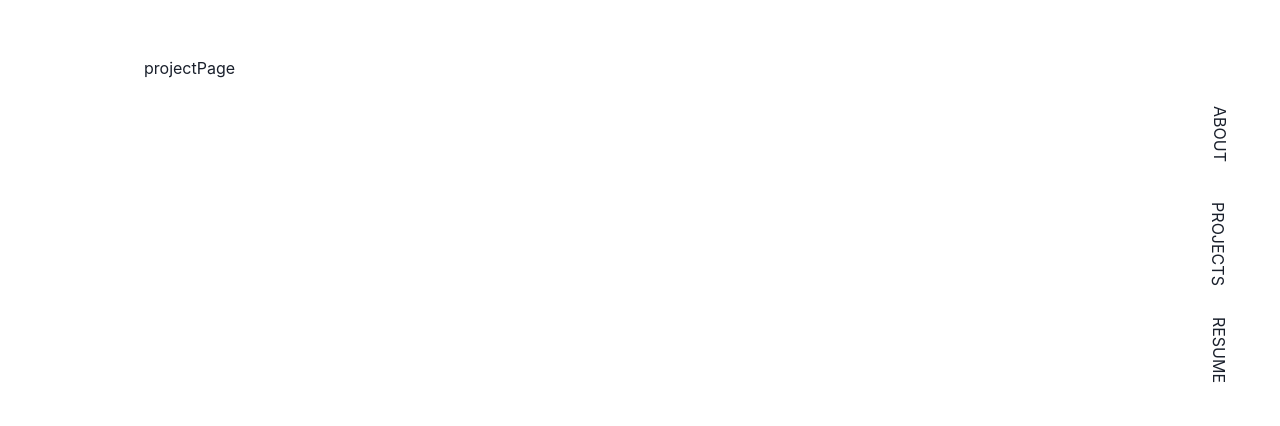
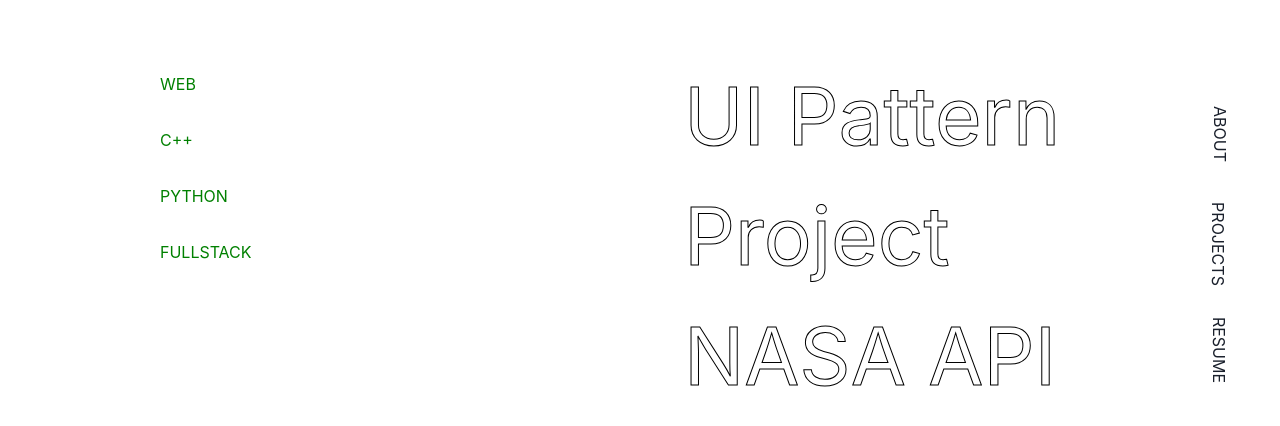
Before and after one commit to sydney-rd/my_portfolio, a Next.js app: page /projectPage in a window 1280 px wide. Shown: the top 426 px of the page. Built offline with nearby package versions, Linux system fonts and the light colour scheme.

Commit message:
adding category/project change functionality

```diff
--- a/components/projectCategories.js
+++ b/components/projectCategories.js
@@ -1,20 +1,17 @@
-// web c++ python fullstack stc*
-import { Box, Button } from "@chakra-ui/react";
-import Link from "next/link";
+import { Box } from "@chakra-ui/react";
 
-export default function projectPageflcjflsdf() {
+export default function ProjectCategories({ selectedCategory, onCategoryClick }) {
+  const categories = ["WEB", "C++", "PYTHON", "FULLSTACK"];
+
   return (
-    <Box w="60" h="100vh">
-       <Box p="4">
-      <Button> WEB </Button>
-      </Box>
-      <Box p="4">
-      <Button> C++ </Button>
-      </Box>
-      <Button> PYTHON </Button>
-
-      <Button> FULLSTACK </Button>
-
+    <Box>
+      {categories.map((category, index) => (
+        <Box p="4" key={index} onClick={() => onCategoryClick(category)}>
+          <p className={`projectCategories ${selectedCategory === category ? "active" : ""}`}>
+            {category}
+          </p>
+        </Box>
+      ))}
     </Box>
   );
 }
--- a/pages/projectPage.js
+++ b/pages/projectPage.js
@@ -1,11 +1,34 @@
-// position fix navbar
-// lib folder : utilities '// flexbx
-// stack vstack // one flex <put in flex main> two other divs (flex & flex or a box, inside there vstack for links)
-import React from "react"
-import projects from "../utilities/projects"
+import React, { useState } from "react";
+import { projects } from "../utilities/projects";
+import { Flex, Box } from "@chakra-ui/react";
+import ProjectCategories from "../components/ProjectCategories";
 
 export default function ProjectPage() {
+  const [selectedCategory, setSelectedCategory] = useState("WEB");
+
+  const handleCategoryClick = (category) => {
+    setSelectedCategory(category);
+  };
+
+  const filteredProjects = projects.filter(
+    (project) => project.category === selectedCategory
+  );
+
   return (
-    <div>projectPage</div>
-  )
+    <Flex>
+      <Box w="80%">
+        <ProjectCategories
+          selectedCategory={selectedCategory}
+          onCategoryClick={handleCategoryClick}
+        />
+      </Box>
+      <Box>
+        {filteredProjects.map((project, index) => (
+          <Box key={index}>
+            <a className="projectNames" href={project.href}>{project.name}</a>
+          </Box>
+        ))}
+      </Box>
+    </Flex>
+  );
 }
--- a/styles.css
+++ b/styles.css
@@ -0,0 +1,11 @@
+.projectCategories {
+    cursor: pointer;
+    color: green;
+}
+
+.projectNames {
+    color: black;
+	font-size: 5rem;
+	-webkit-text-stroke: 1px black;
+	-webkit-text-fill-color: white;
+}
--- a/utilities/projects.js
+++ b/utilities/projects.js
@@ -1,14 +1,29 @@
-let projects = [
+export const projects = [
   {
-    name: "Project one",
+    name: "UI Pattern Project",
     href: "/p1",
+    category: "WEB"
   },
   {
-    name: "Project two",
+    name: "NASA API",
     href: "/p2",
+    category: "WEB"
   },
   {
-    name: "Project 3",
+    name: "Account Manager",
+    href: "/p2",
+    category: "C++"
+
+  },
+  {
+    name: "Code Generator",
     href: "/p3",
+    category: "PYTHON"
+
   },
+  {
+    name: "MERN Stack",
+    href: "/p4",
+    category: "FULLSTACK"
+  }
 ];
```
